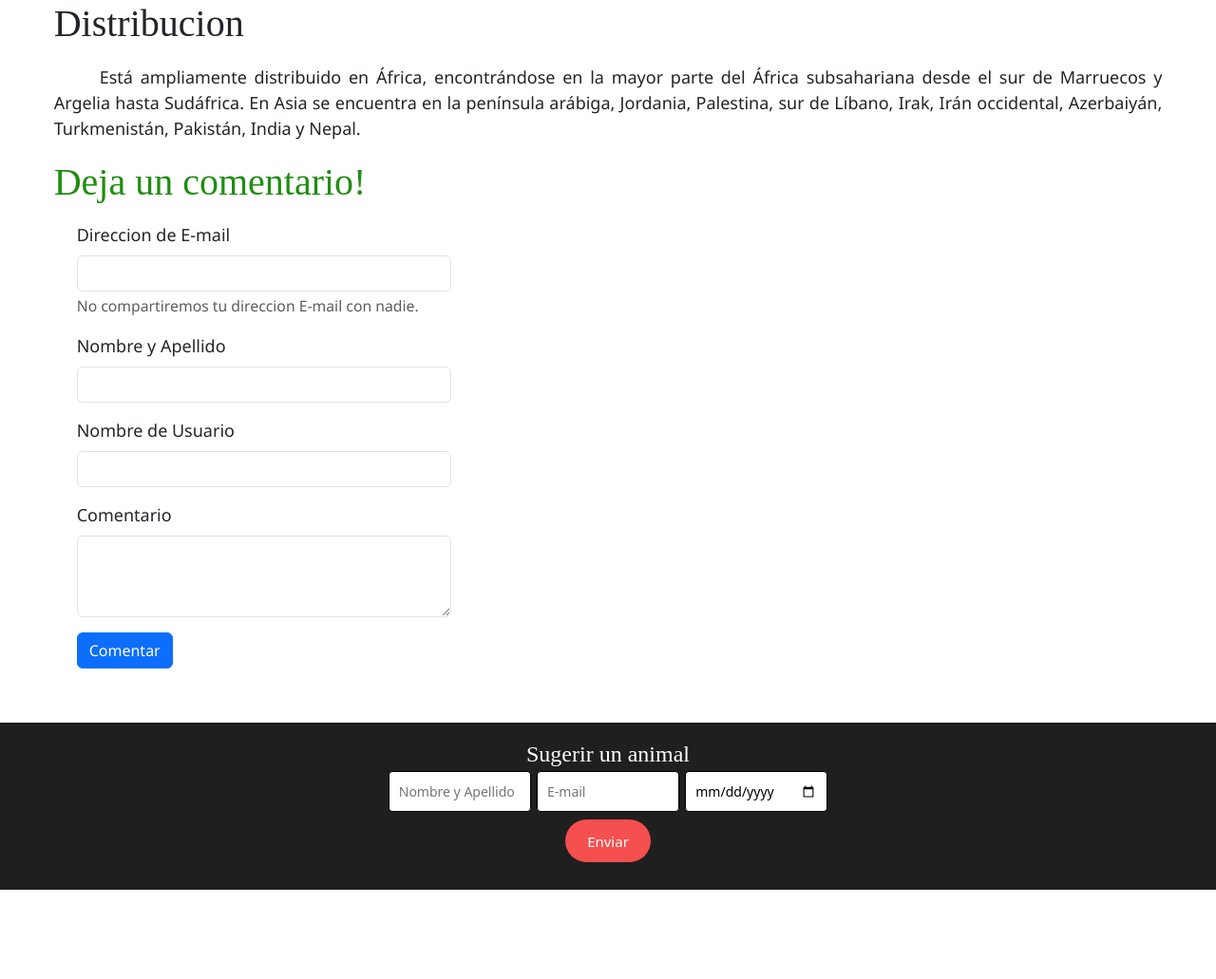
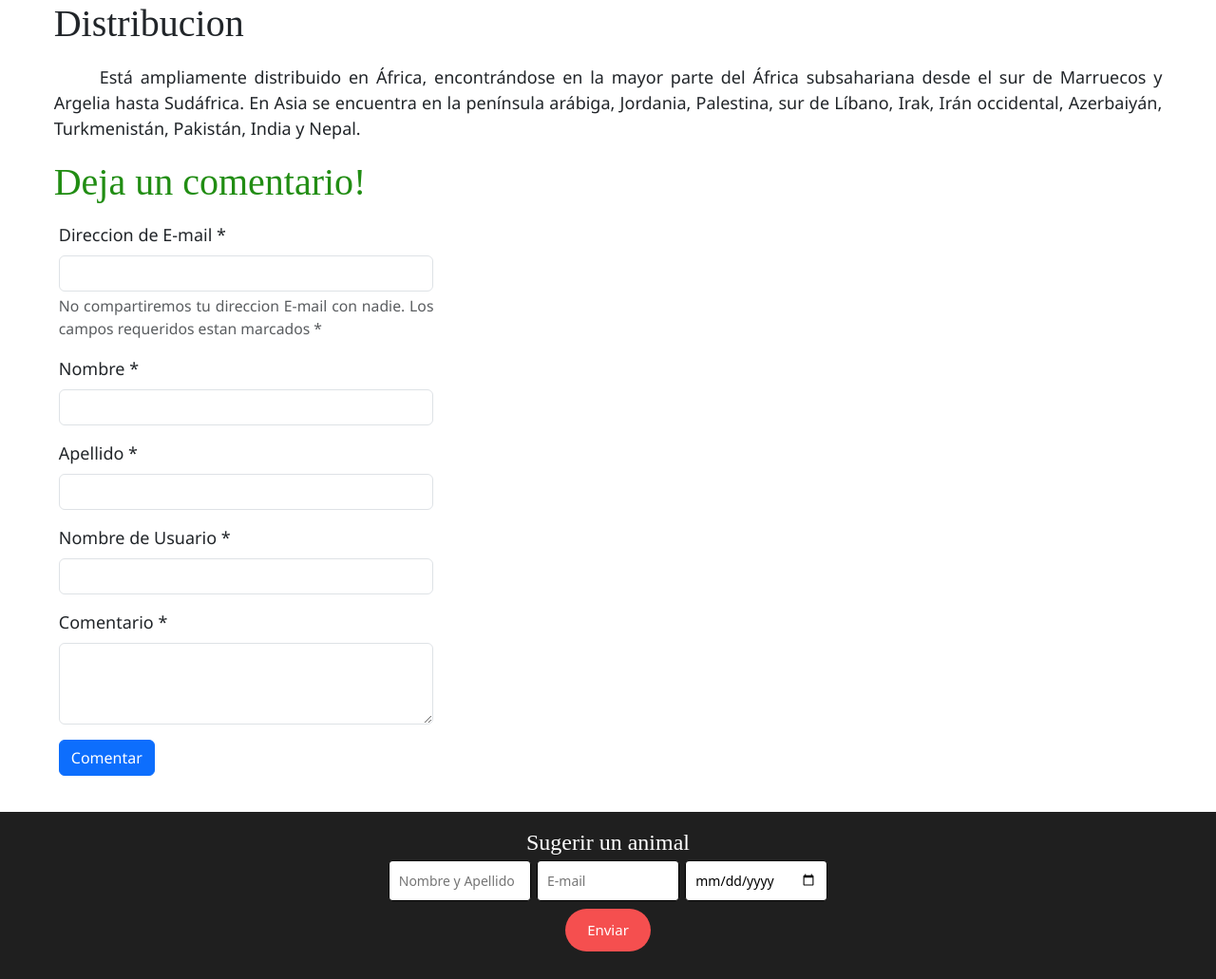
Before and after one commit to DS2062/Portafolio_programacion, a PHP site: page / in a window 1280 px wide; the page is wider, and only the part inside the window is pictured. Shown: the part 984-2015 px from the top of that part at 95% size. Before the commit the page ends 1921 px from the top of that part, so only its background shows below. Run offline with PHP 8.4, Linux system fonts and the light colour scheme; data that the repository does not hold is empty.

Commit message:
7mo commit faltan los botones de borrar y editar de resto todo bien

```diff
--- /dev/null
+++ b/controller/conn.php
@@ -0,0 +1,3 @@
+<?php
+    $conn = mysqli_connect("localhost","root","","portafolio_programacion");
+    $conn->set_charset("utf8")?>
--- /dev/null
+++ b/controller/new_user.php
@@ -0,0 +1,30 @@
+<?php
+if(!empty($_POST["btn_send"])){
+    if (
+        !empty($_POST["i_email"]) and !empty($_POST["i_nom"]) and !empty($_POST["i_ape"]) and
+        !empty($_POST["i_nmu"]) and !empty($_POST["text_a"])
+    ) {
+        $nombre = $_POST["i_nom"];
+        $apellido = $_POST["i_ape"];
+        $nombre_usuario = $_POST["i_nmu"];
+        $email = $_POST["i_email"];
+        $comentario = $_POST["text_a"];
+        $fecha = date("Y-m-d");
+        $sql = $conn->query(
+            "insert into comentarios(nombre, apellido, nombre_usuario, email, comentario, fecha)
+            values('$nombre', '$apellido', '$nombre_usuario', '$email', '$comentario', '$fecha')"
+        );
+        //echo "<div class='alert alert-success'>Enviado exitosamente.</div>"
+        ?>
+        <meta http-equiv="refresh" content="0;url=index.php">
+        <?php
+    } else {
+        echo "<div class='alert alert-danger'>Rellena todas las casillas.</div>Rellena todas las casillas.";
+    }
+
+
+}
+
+
+
+?>
--- a/index.php
+++ b/index.php
@@ -1,6 +1,5 @@
 <!DOCTYPE html>
 <html lang="en">
-
 <head>
     <meta charset="UTF-8">
     <meta name="viewport" content="width=device-width, initial-scale=1.0">
@@ -12,17 +11,14 @@
 <header>
     <div id="id_inicio"></div>
     <ul class="header_ul">
-
         <div class="logo">
             <img src="assets/logo/cocodrilo.png" alt="cocodrilo.jpg" height="65px">
         </div>
-
         <li class="header_li"><a href="https://github.com/DS2062">Sobre mi</a></li>
         <li class="header_li"><a href="#id_sugerir">Sugerencias</a></li>
         <li class="header_li"><a href="#id_inicio">Inicio</a></li>
     </ul>
 </header>
-
 <body>
     <div> <!-- resumen -->
         <h1>Tejón de la miel (Mellivora capensis)</h1>
@@ -80,28 +76,56 @@
     <section> <!-- zona de Notas -->
         <h1 class="leave_coments">Deja un comentario!</h1>
         <div class="container-fluid row coments">
-            <form class="col-4">
-                <div class="mb-3">
-                    <label for="i_email" class="form-label">Direccion de E-mail</label>
-                    <input type="email" class="form-control" id="i_email" maxlength="255" aria-describedby="emailHelp">
-                    <div id="emailHelp" class="form-text">No compartiremos tu direccion E-mail con nadie.</div>
+            <form class="col-4" method="POST">
+            <?php
+                include "controller/conn.php";
+                include "controller/new_user.php";
+            ?>
+                <div class="mb-3"><!-- input email -->
+                    <label for="i_email" class="form-label">Direccion de E-mail *</label>
+                    <input type="email" class="form-control" name="i_email" maxlength="255" aria-describedby="email">
+                    <div id="emailHelp" class="form-text">No compartiremos tu direccion E-mail con nadie. Los campos
+                        requeridos estan marcados *</div>
                 </div>
-                <div class="mb-3">
-                    <label for="i_nma" class="form-label">Nombre y Apellido</label>
-                    <input type="text" class="form-control" id="i_nma" maxlength="255" aria-describedby="emailHelp">
-                    <div id="nameHelp" class="form-text"></div>
+                <div class="mb-3"><!-- input nom -->
+                    <label for="i_nma" class="form-label">Nombre *</label>
+                    <input type="text" class="form-control" name="i_nom" maxlength="255" aria-describedby="nom">
                 </div>
-                <div class="mb-3">
-                    <label for="i_nmu" class="form-label">Nombre de Usuario</label>
-                    <input type="text" class="form-control" id="i_nmu" maxlength="255" aria-describedby="emailHelp">
-                    <div id="nameuHelp" class="form-text"></div>
+                <div class="mb-3"><!-- input ape -->
+                    <label for="i_ape" class="form-label">Apellido *</label>
+                    <input type="text" class="form-control" name="i_ape" maxlength="255" aria-describedby="ape">
                 </div>
-                <div class="mb-3">
-                    <label for="text_a" class="form-label">Comentario</label>
-                    <textarea class="form-control" id="text_a" rows="3"></textarea>
+                <div class="mb-3"><!-- input nomu -->
+                    <label for="i_nmu" class="form-label">Nombre de Usuario *</label>
+                    <input type="text" class="form-control" name="i_nmu" maxlength="255" aria-describedby="nomu">
                 </div>
-                <button type="submit" class="btn btn-primary">Comentar</button>
+                <div class="mb-3"><!-- text area crear comentario -->
+                    <label for="text_a" class="form-label">Comentario *</label>
+                    <textarea class="form-control" name="text_a" rows="3"></textarea>
+                </div>
+                <button type="submit" class="btn btn-primary" name="btn_send" value="Enviado">Comentar</button><!-- btn send comment -->
             </form>
+            <section class="col-5 comment_zone"><!-- zona de comentarios -->
+                <?php
+                include "controller\conn.php";
+                $sql = $conn->query("select * from comentarios");
+                while ($comments = $sql->fetch_object()) { ?>
+
+
+                    <label for="comment" class="form-label"> <?= $comments->nombre_usuario?></label>
+                    <label for="comment" class="form-label"> <?= $comments->fecha?></label>
+                    <div class="card">
+                        <div class="card-body" id="comment"><?= $comments->comentario?></div>
+                    </div>
+                    <div class="btn_comment">
+                        <a href="" class="btn btn-small btn-warning">Editar</a>
+                        <a href="" class="btn btn-small btn-danger">Eliminar</a>
+                    </div>
+
+
+                <?php }
+                ?>
+            </section>
         </div>
     </section>
 </body>
--- a/styles.css
+++ b/styles.css
@@ -118,6 +118,13 @@ li a:hover{
     text-align: justify;
     font-family:'Segoe UI', Tahoma, Geneva, Verdana, sans-serif;
     font-size: 18px;
-    margin: 1.5cm;
+    margin: 1cm;
     margin-top: 0.5cm;
 }
+.comment_zone{
+    transform: translate(150px,0px);
+}
+.btn_comment{
+    transform: translate(0px,10px);
+    padding-bottom: 35px;
+}
```
